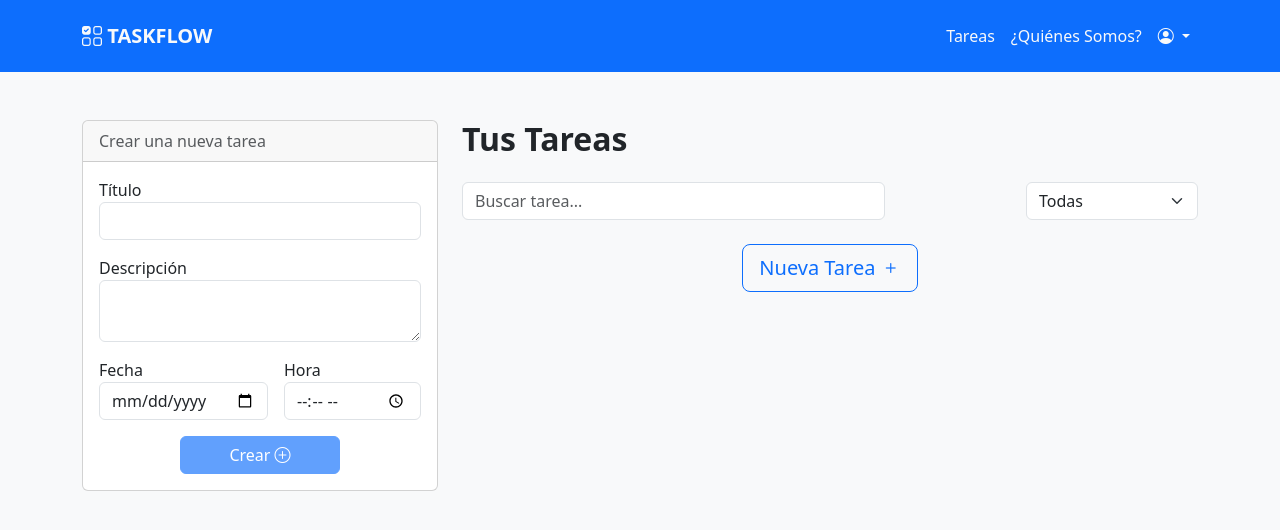
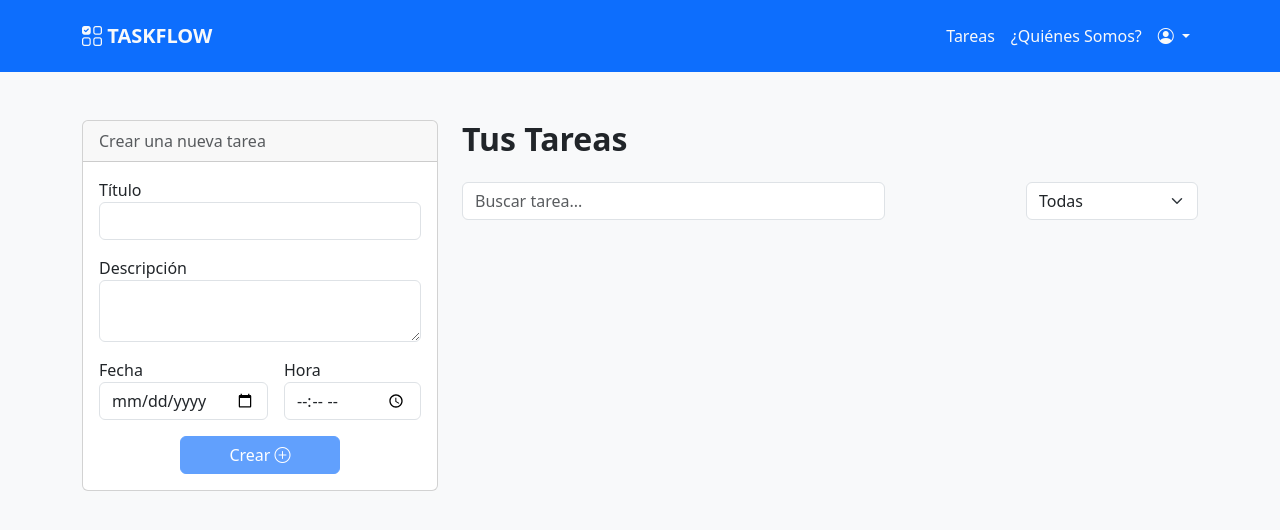
Before and after one commit to UnUsuarioMas67/todo-app-angular, an Angular app: page /todo in a window 1280 px wide. Shown: the top 530 px of the page. Built offline with nearby package versions, Linux system fonts and the light colour scheme.

Commit message:
Delete New Task button at the bottom of the todo list

```diff
--- a/src/app/pages/todo-list/todo-list.component.html
+++ b/src/app/pages/todo-list/todo-list.component.html
@@ -1,5 +1,4 @@
 <app-header [userName]="userName()"></app-header>
-
 
 <section class="px-2 py-4 p-sm-5">
   <div class="container">
@@ -7,8 +6,10 @@
       <div class="col-4">
         <app-new-task-form (formSubmitted)="OnFormSubmit($event)" />
       </div>
+
       <div class="col-8">
         <h1 class="h2 mb-4 fw-bold">Tus Tareas</h1>
+
         <form class="mb-4">
           <div class="row g-3 justify-content-between">
             <div class="col-12 col-sm-7">
@@ -23,17 +24,12 @@
             </div>
           </div>
         </form>
+
         <div>
           @for (task of tasks(); track task.id) {
           <app-todo-task [task]="task"></app-todo-task>
           }
         </div>
-        <div class="row justify-content-center mt-4">
-          <button class="btn btn-outline-primary btn-lg w-auto">
-            Nueva Tarea
-            <i class="bi bi-plus"></i>
-          </button>
-        </div>
       </div>
     </div>
   </div>
```
